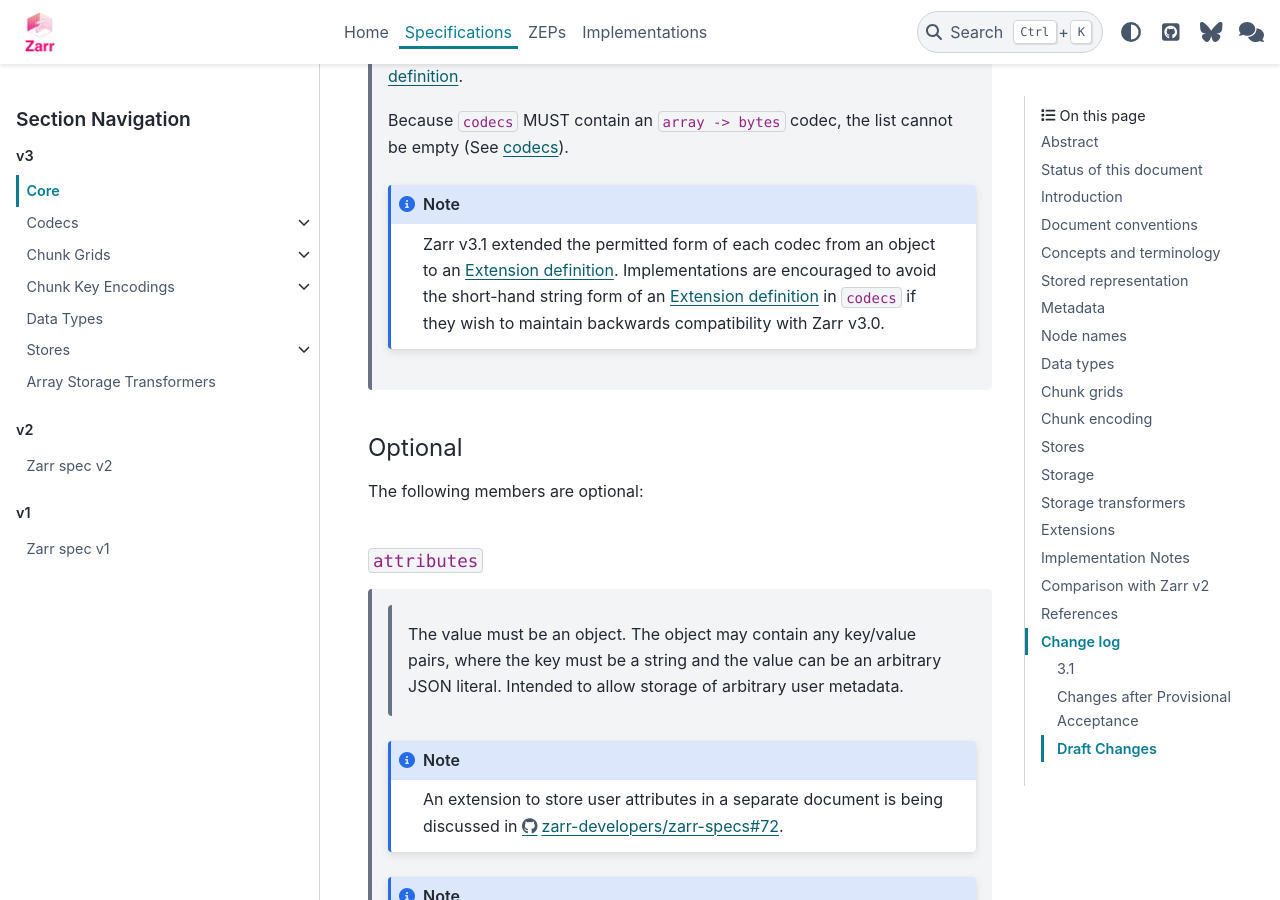
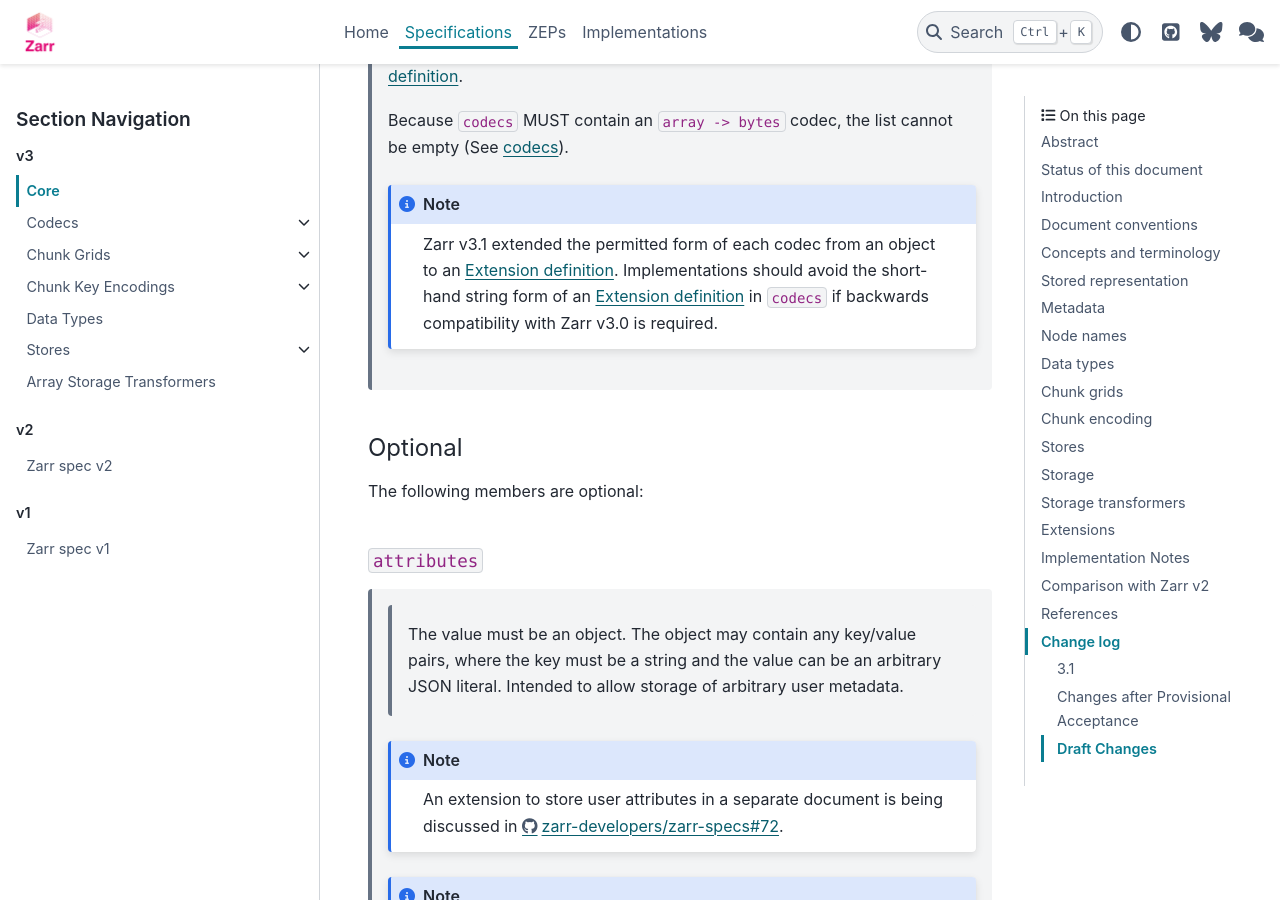
Before and after one commit to zarr-developers/zarr-specs, a Sphinx documentation site: the page built from docs/v3/core/index.rst, in a window 1280 px wide and 900 px high, scrolled down 12640 px. Built offline with Sphinx 7.4.7 and the PyData theme 0.15.4, drawn with Linux system fonts in a browser that asks for light colours.

Commit message:
tighten language

```diff
--- a/docs/v3/core/index.rst
+++ b/docs/v3/core/index.rst
@@ -586,9 +586,9 @@ mandatory names:
 
        Zarr v3.1 extended the permitted form of each codec from an object to an
        :ref:`extension-definition`.
-       Implementations are encouraged to avoid the short-hand string form of an
-       :ref:`extension-definition` in ``codecs`` if they wish to maintain
-       backwards compatibility with Zarr v3.0.
+       Implementations should avoid the short-hand string form of an
+       :ref:`extension-definition` in ``codecs`` if backwards compatibility
+       with Zarr v3.0 is required.
 
 Optional
 ^^^^^^^^
```
